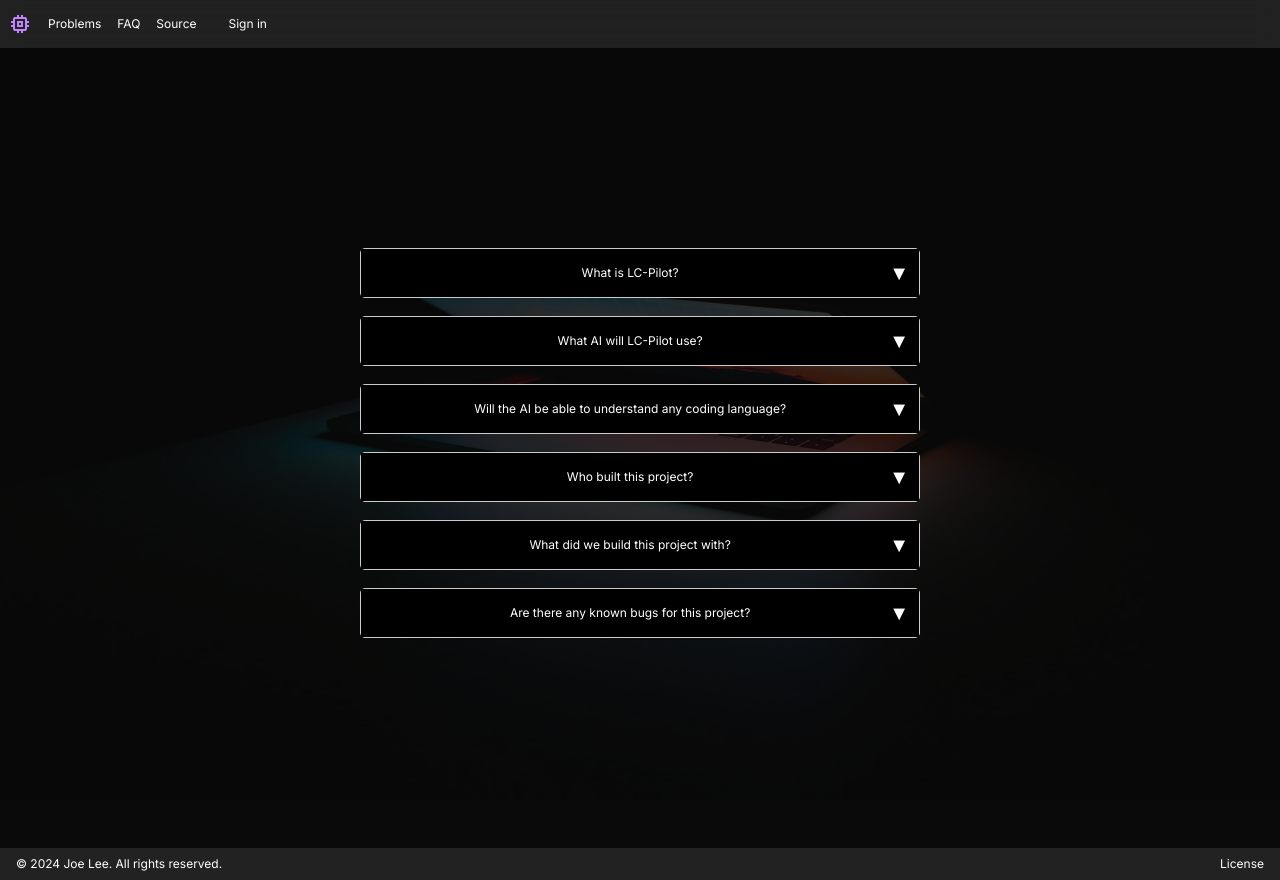
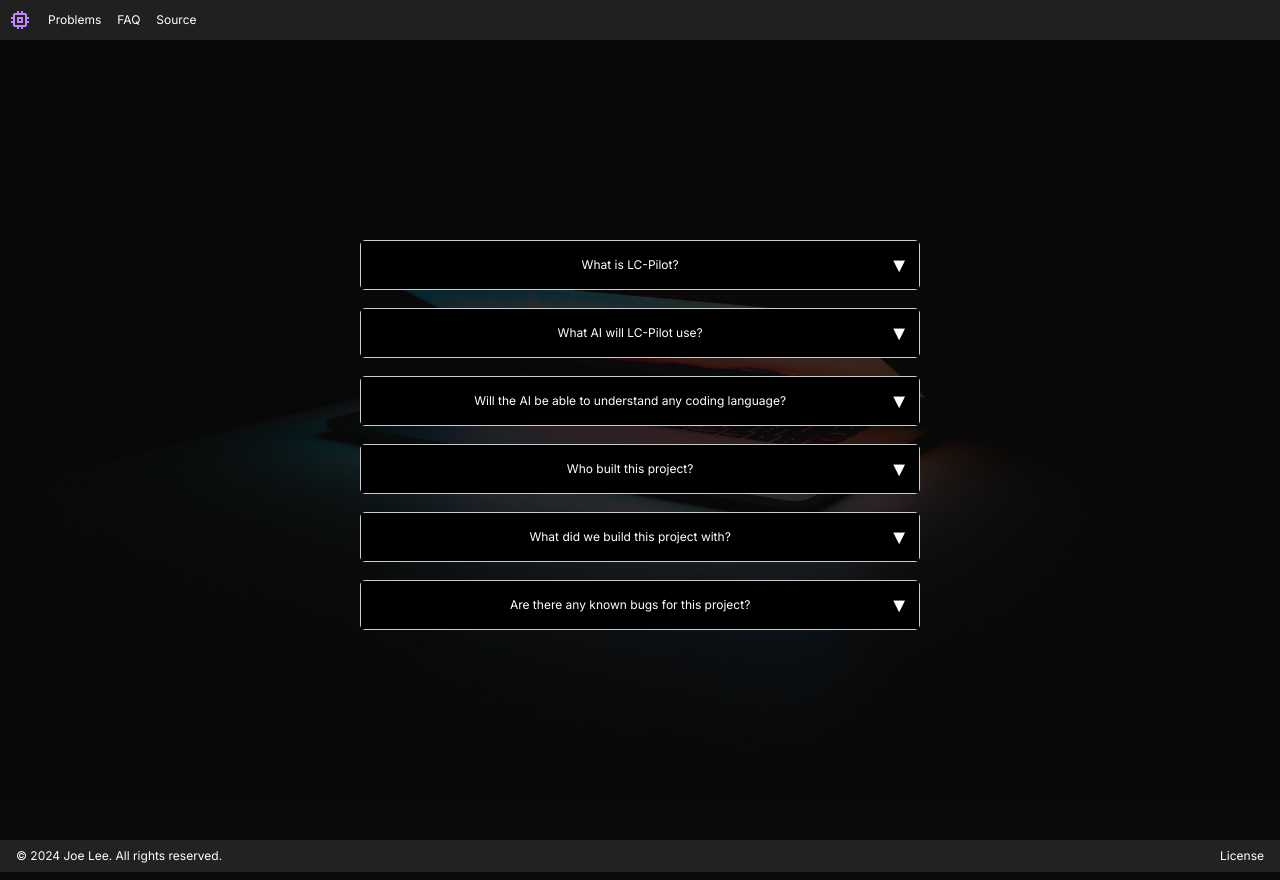
Before and after one commit to j1yl/lcpilot, a Next.js app: page /faq in a window 1280 px wide. Built offline with nearby package versions, Linux system fonts and the light colour scheme; no server answers.

Commit message:
Revert "adjustments"
This reverts commit f1dabc36a4977ce8603b1bd4e93034377105db54.

```diff
--- a/app/page.tsx
+++ b/app/page.tsx
@@ -16,19 +16,29 @@ export default async function Home() {
   }
 
   return (
-    <div className="flex flex-grow flex-col items-center gap-8 p-2">
+    <div className="mx-auto flex w-full max-w-6xl flex-grow">
+      <div className="mx-auto flex w-full flex-col p-4">
+        <table className="w-full">
+          <tr className="text-left">
+            <th>Title</th>
+            <th>Difficulty</th>
+          </tr>
           {result.map((doc) => (
-        <div key={doc.id}>
+            <tr key={doc.id}>
+              <td>
                 <Link href={`/problems/${doc.id}`}>
-            <a className="text-blue-500 hover:underline">
                   {doc.title[0].toUpperCase() + doc.title.slice(1).toLowerCase()}
-            </a>
                 </Link>
-          <span className={`ml-2 ${doc.difficulty === 'easy' ? 'text-green-500' : doc.difficulty === 'medium' ? 'text-yellow-500' : 'text-red-500'}`}>
+              </td>
+              <td
+                className={`${doc.difficulty === 'easy' ? 'text-green-500' : doc.difficulty === 'medium' ? 'text-yellow-500' : 'text-red-500'}`}
+              >
                 {doc.difficulty[0].toUpperCase() + doc.difficulty.slice(1).toLowerCase()}
-          </span>
+              </td>
+            </tr>
+          ))}
+        </table>
       </div>
-      ))}
     </div>
   );
 }
--- a/components/Button.tsx
+++ b/components/Button.tsx
@@ -1,19 +1,19 @@
-import React from 'react';
-import { VariantProps, cva } from 'class-variance-authority';
-import { cn } from '@/lib/utils';
-import Link from 'next/link';
+import React from "react";
+import { VariantProps, cva } from "class-variance-authority";
+import { cn } from "@/lib/utils";
+import Link from "next/link";
 
 const buttonVariants = cva(
-  'flex w-max px-4 py-2 rounded items-center gap-2 transition-colors duration-200',
+  "flex w-max px-4 py-2 rounded items-center gap-2 transition-colors duration-200",
   {
     variants: {
       variant: {
-        default: 'bg-white text-black hover:bg-neutral-200 active:bg-neutral-400',
-        accent: 'text-blue-500',
-        ghost: 'bg-transparent hover:bg-neutral-700'
+        default:
+          "bg-white text-black hover:bg-neutral-200 active:bg-neutral-400",
+        accent: "text-blue-500",
       },
       defaultVariants: {
-        variant: 'default',
+        variant: "default",
       },
     },
   }
@@ -34,8 +34,8 @@ const Button = React.forwardRef<HTMLButtonElement, ButtonProps>(
           <Link
             className={cn(buttonVariants({ variant }), className)}
             href={href}
-            target={tab ? '_blank' : ''}
-            referrerPolicy={'no-referrer'}
+            target={tab ? "_blank" : ""}
+            referrerPolicy={"no-referrer"}
           >
             <span className="group-hover:text-muted">{children}</span>
           </Link>
@@ -44,12 +44,16 @@ const Button = React.forwardRef<HTMLButtonElement, ButtonProps>(
     }
 
     return (
-      <button className={cn(buttonVariants({ variant }), className)} ref={ref} {...props}>
+      <button
+        className={cn(buttonVariants({ variant }), className)}
+        ref={ref}
+        {...props}
+      >
         {children}
       </button>
     );
   }
 );
-Button.displayName = 'Button';
+Button.displayName = "Button";
 
 export { Button, buttonVariants };
--- a/components/Navbar.tsx
+++ b/components/Navbar.tsx
@@ -1,16 +1,9 @@
 import Link from "next/link";
 import MemoryIcon from "@mui/icons-material/Memory";
-import { Button, buttonVariants } from './Button';
-import { signIn, signOut, useSession } from 'next-auth/react';
-import { Suspense } from 'react';
-import OpenProfile from './profile/OpenProfile';
-import Profile from './profile/Modal';
 
 type Props = {};
 
 const Navbar = (props: Props) => {
-  const { data: session } = useSession();
-
   return (
     <nav className="backdrop-blur-md bg-white/10 sticky top-0 w-full">
       <div className="flex w-full items-center p-2 gap-4 max-w-screen-2xl mx-auto">
@@ -29,20 +22,6 @@ const Navbar = (props: Props) => {
             <Link href="/source">Source</Link>
           </li>
         </ul>
-        <div className="relative flex items-center">
-          {session ? (
-            <Suspense fallback={<OpenProfile session={session} />}>
-              <Profile session={session} />
-            </Suspense>
-          ) : (
-            <Button
-              onClick={() => signIn('github')}
-              className={buttonVariants({ variant: 'ghost', size: 'sm' })}
-            >
-              Sign in
-            </Button>
-          )}
-        </div>
       </div>
     </nav>
   );
```
Lines whose indentation alone changed are shown as unchanged.
